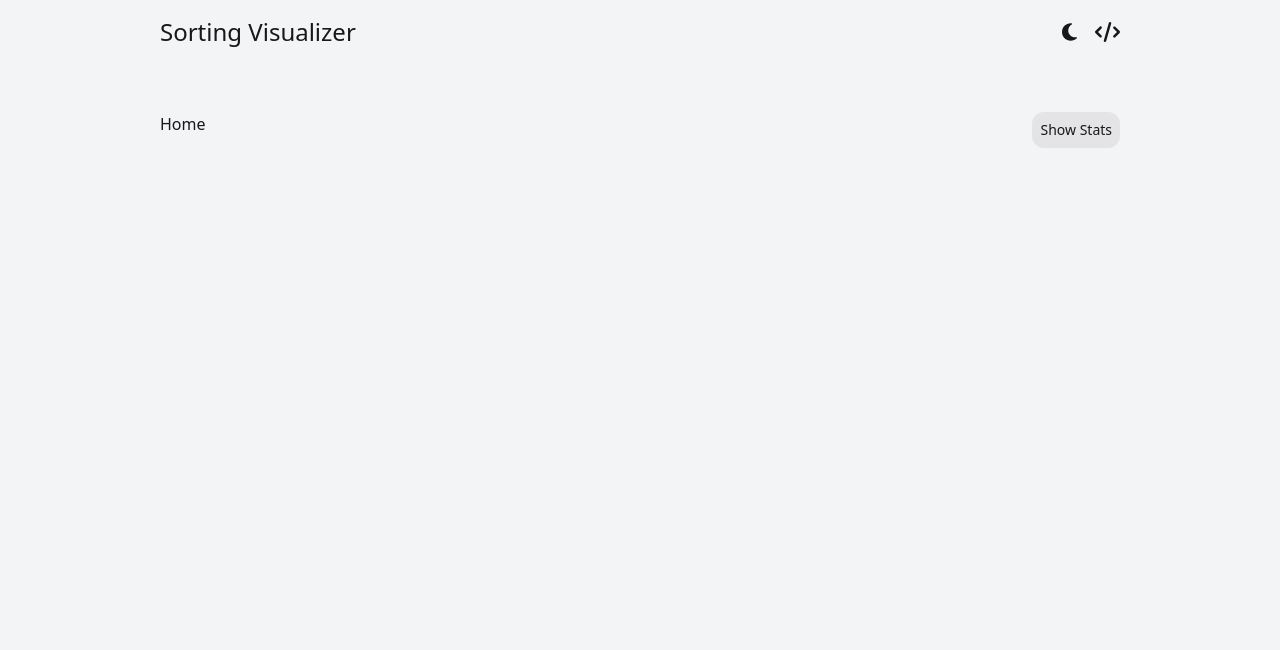
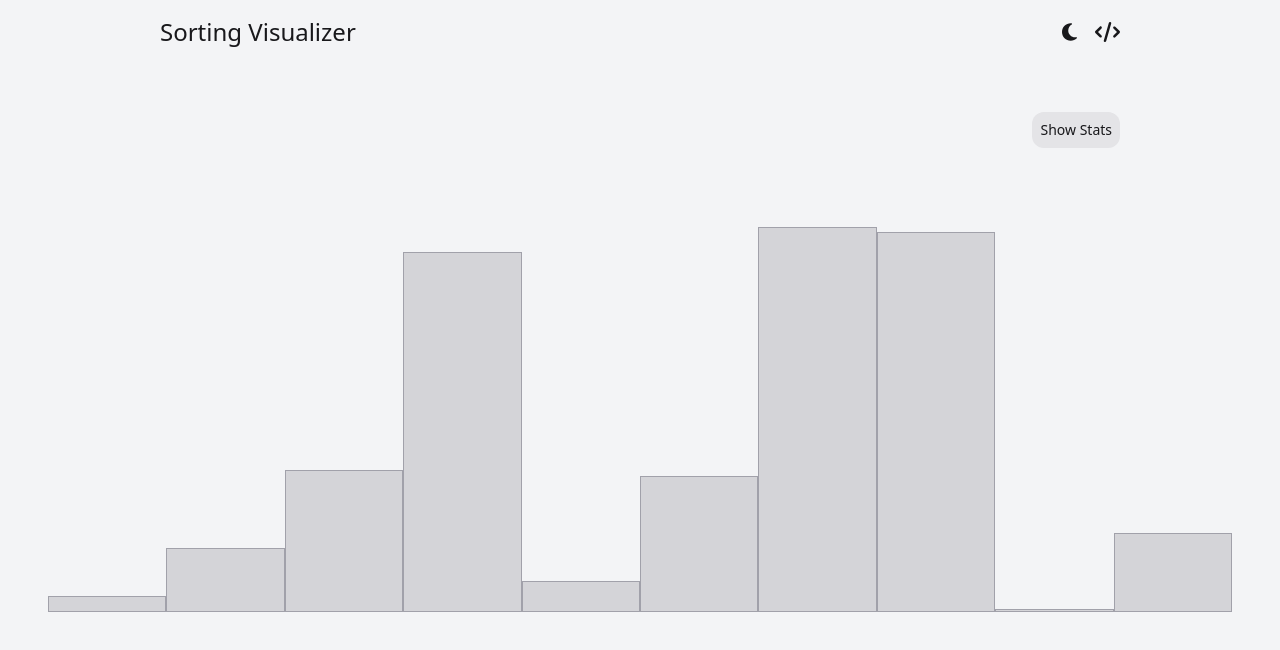
Before and after one commit to SharmaTushar1/SortingVisualizer, a Next.js app: page /home in a window 1280 px wide. Shown: the top 650 px of the page. Built offline with nearby package versions, Linux system fonts and the light colour scheme.

Commit message:
Add bars to the array

```diff
--- /dev/null
+++ b/src/app/home/components/Bars.tsx
@@ -0,0 +1,26 @@
+'use client';
+
+import { useStore } from "@/app/store"
+
+export default function Bars() {
+
+  const propsData = useStore((state) => state);
+
+  const array: number[] = [];
+
+  for (let i = 1; i<=propsData.arraySize; i++) {
+    array.push(Math.random()*200);
+  }
+
+  console.log(array);
+
+  return (
+    <div className="flex w-screen absolute left-0 justify-evenly items-end h-[500px] px-12">
+      {
+        array.map((item, index) => (
+          <div key={index} className="dark:bg-zinc-700 bg-zinc-300 max-w-full min-w-[3px] flex-grow-[1] border border-zinc-400 dark:border-zinc-800" style={{height: `${item*2}px`}}></div>
+        ))
+      }
+    </div>
+  )
+}
--- a/src/app/home/components/ToggleStats.tsx
+++ b/src/app/home/components/ToggleStats.tsx
@@ -39,7 +39,7 @@ export function Stats({...props}: stats) {
   }
 
   return (
-    <div className='dark:bg-zinc-700 bg-zinc-300 p-4'>
+    <div className='dark:bg-zinc-700 bg-zinc-300 p-4 border border-black dark:border-white'>
       <div>
         {/* Sorting... or Shuffling...  */}
         Status: {"Status"}
@@ -66,7 +66,7 @@ export function Stats({...props}: stats) {
       <div>
         {/* Array Size */}
         Array Size:
-        <input type="range" min="1" max="100" value={props.arraySize} onChange={handleChangeSlider}/>
+        <input type="range" min="10" max="200" value={props.arraySize} onChange={handleChangeSlider}/>
       </div>
     </div>
   );
--- a/src/app/home/page.tsx
+++ b/src/app/home/page.tsx
@@ -1,10 +1,11 @@
+import Bars from "./components/Bars";
 import ToggleStats from "./components/ToggleStats";
 
 export default function Home() {
   return (
-    <div>
+    <div className="mb-12">
       <ToggleStats />
-      Home
+      <Bars />
     </div>
   )
 }
```
